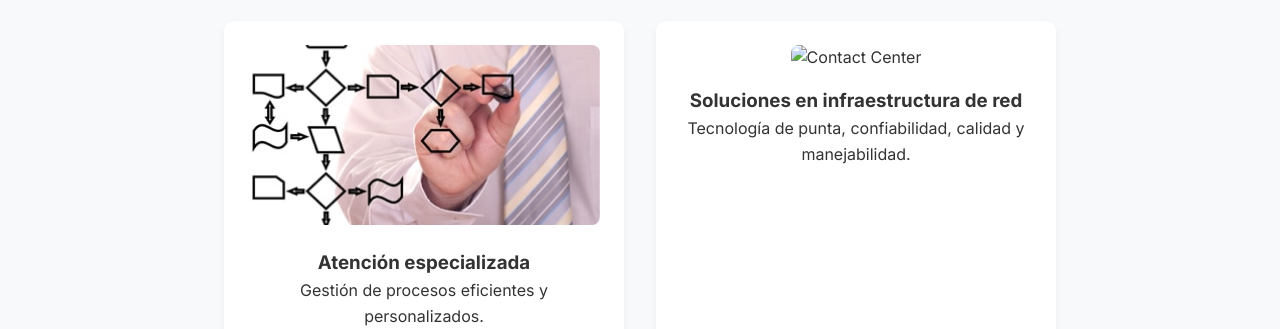
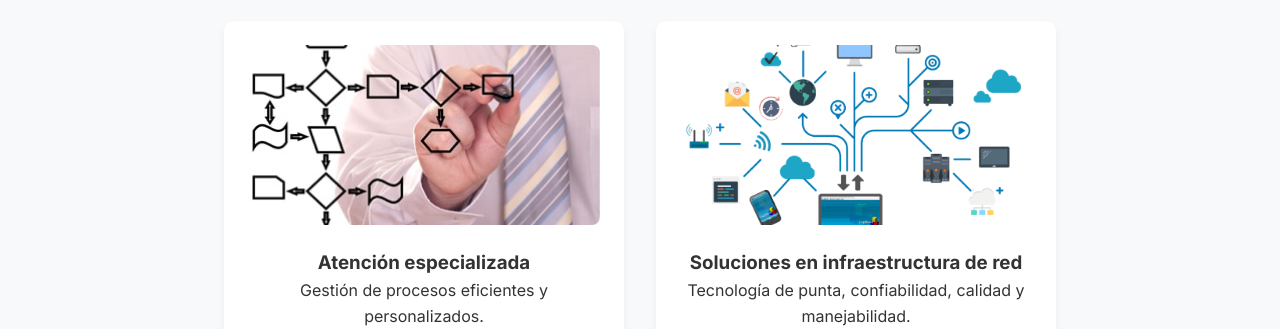
Before and after one commit to cuentadetrabajo/Ingenierosasosiados.githup.io, a plain HTML site: page index.html in a window 1280 px wide. Shown: the part 471-800 px from the top of the page. Drawn offline with Linux system fonts and the light colour scheme.

Commit message:
Update index.html

```diff
--- a/index.html
+++ b/index.html
@@ -43,7 +43,7 @@
         <p>Gestión de procesos eficientes y personalizados.</p>
       </div>
       <div class="servicio-card">
-        <img src="infraestructura.jpg" alt="Contact Center">
+        <img src="infraestructura.png" alt="Contact Center">
         <h3>Soluciones en infraestructura de red</h3>
         <p> Tecnología de punta, confiabilidad, calidad y  manejabilidad.</p>
       </div>
```
